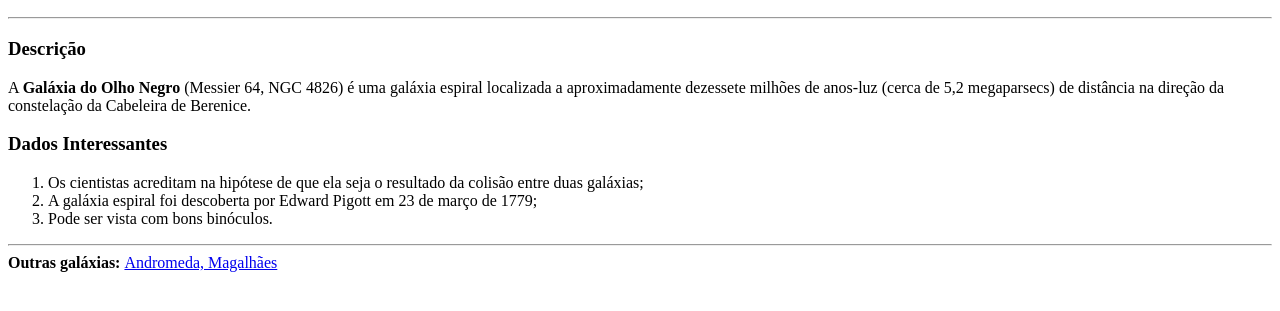
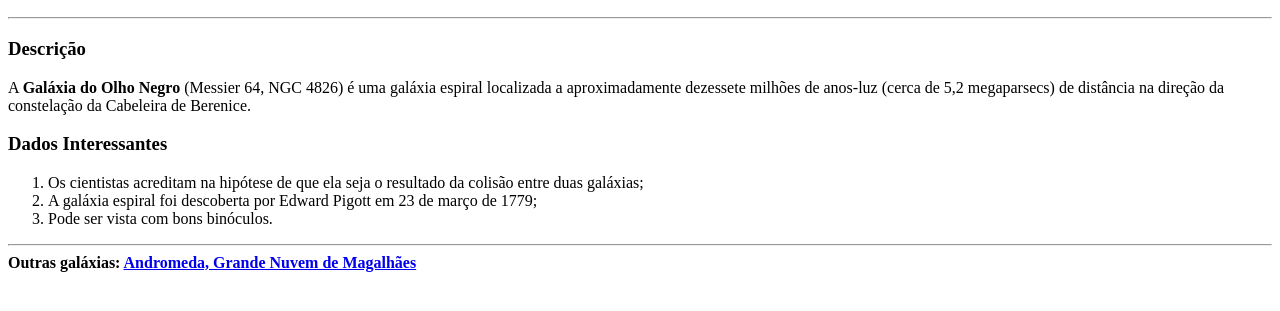
Before and after one commit to phqnrz/OneBitCode, a plain HTML site: page olhonegro.html in a window 1280 px wide. Shown: the part 321-632 px from the top of the page. Drawn offline with Linux system fonts and the light colour scheme.

Commit message:
realizando pequenas mudancas

```diff
--- a/olhonegro.html
+++ b/olhonegro.html
@@ -25,10 +25,7 @@
         <li>Pode ser vista com bons binóculos.</li>
     </ol>
     <hr>
-    <div>
-        <span><strong>Outras galáxias: </strong></span><a href="andromeda.html">Andromeda,&nbsp;</a><a
-            href="magalhaes.html">Magalhães</a>
-    </div>
+        <span><strong>Outras galáxias: <a href="andromeda.html">Andromeda, </a><a
+            href="magalhaes.html">Grande Nuvem de Magalhães</a></strong></span>
 </body>
-
 </html>
```
Also changed, not shown: andromeda.html (+2 -6 lines), magalhaes.html (+2 -5 lines).
